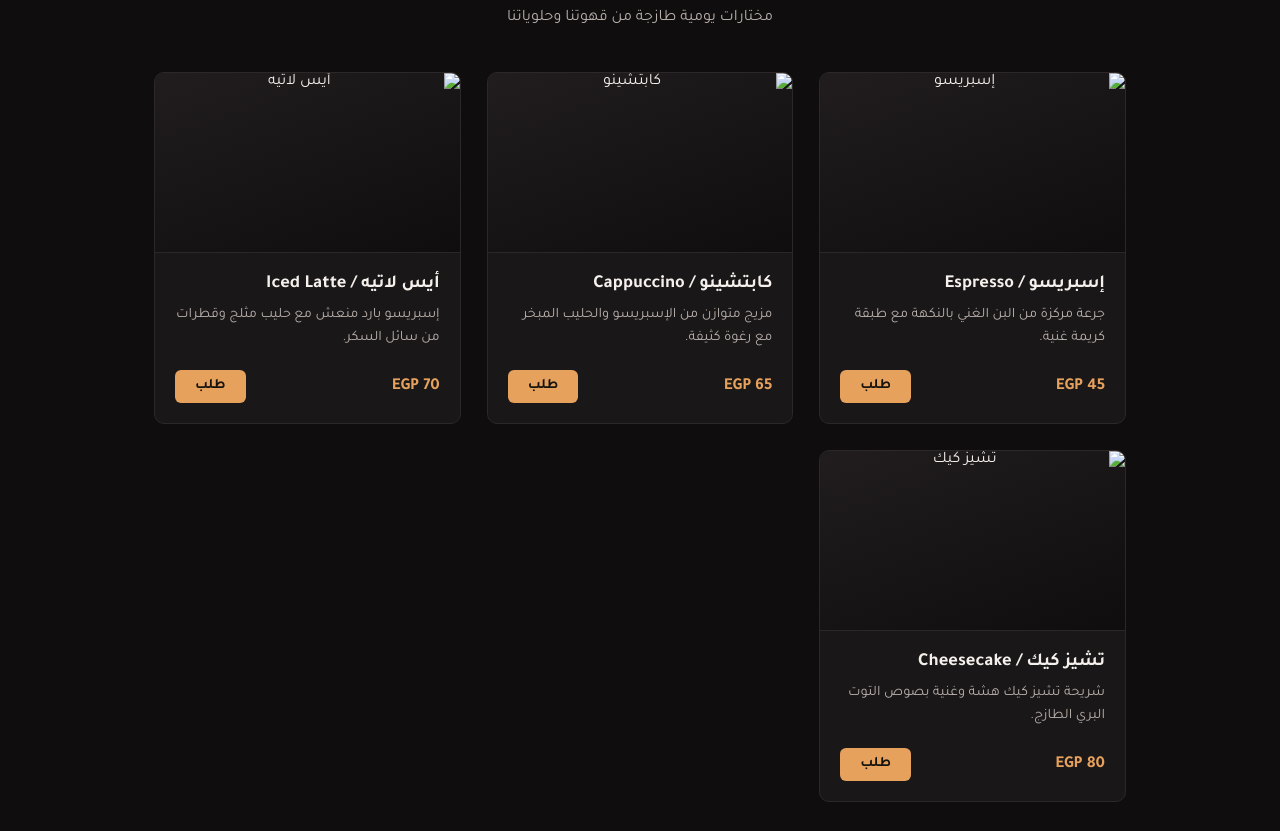
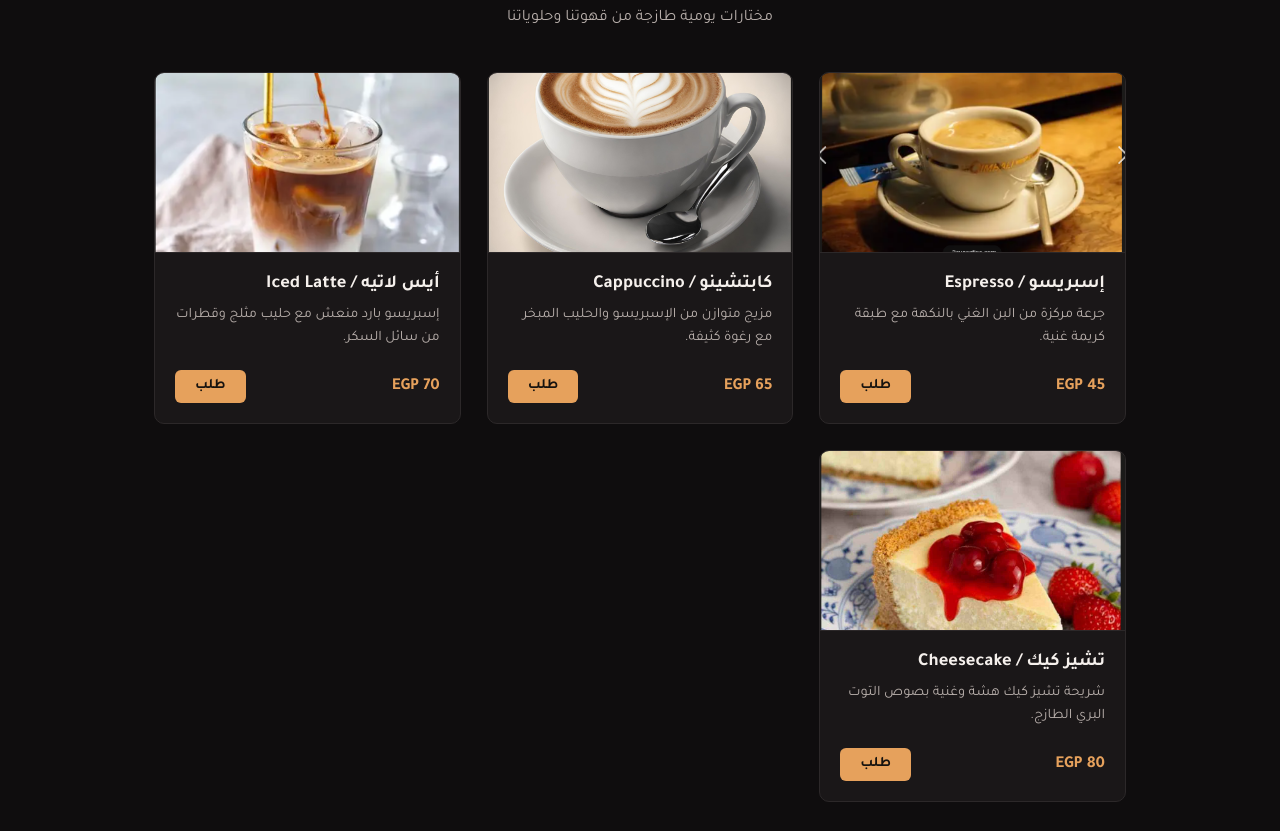
Before and after one commit to Osama-AI-Dev/coffee-shop, a plain HTML site: page menu.html in a window 1280 px wide. Shown: the part 266-1097 px from the top of the page. Drawn offline with Linux system fonts and the light colour scheme.

Commit message:
Add files via upload

```diff
--- a/menu.html
+++ b/menu.html
@@ -28,7 +28,7 @@
 
             <div class="menu-grid">
                 <div class="card">
-                    <div class="card-media"><img src="images/espresso.jpg" alt="إسبريسو"></div>
+                    <div class="card-media"><img src="espresso.jpg" alt="إسبريسو"></div>
                     <div class="card-info">
                         <h3>إسبريسو / Espresso</h3>
                         <p>جرعة مركزة من البن الغني بالنكهة مع طبقة كريمة غنية.</p>
@@ -40,7 +40,7 @@
                 </div>
 
                 <div class="card">
-                    <div class="card-media"><img src="images/cappuccino.jpg" alt="كابتشينو"></div>
+                    <div class="card-media"><img src="cappuccino.jpg" alt="كابتشينو"></div>
                     <div class="card-info">
                         <h3>كابتشينو / Cappuccino</h3>
                         <p>مزيج متوازن من الإسبريسو والحليب المبخر مع رغوة كثيفة.</p>
@@ -52,7 +52,7 @@
                 </div>
 
                 <div class="card">
-                    <div class="card-media"><img src="images/iced-latte.jpg" alt="أيس لاتيه"></div>
+                    <div class="card-media"><img src="iced-latte.jpg" alt="أيس لاتيه"></div>
                     <div class="card-info">
                         <h3>أيس لاتيه / Iced Latte</h3>
                         <p>إسبريسو بارد منعش مع حليب مثلج وقطرات من سائل السكر.</p>
@@ -64,7 +64,7 @@
                 </div>
 
                 <div class="card">
-                    <div class="card-media"><img src="images/cheesecake.jpg" alt="تشيز كيك"></div>
+                    <div class="card-media"><img src="cheesecake.jpg" alt="تشيز كيك"></div>
                     <div class="card-info">
                         <h3>تشيز كيك / Cheesecake</h3>
                         <p>شريحة تشيز كيك هشة وغنية بصوص التوت البري الطازج.</p>
```
Also changed, not shown: cappuccino.jpg (added), cheesecake.jpg (added), espresso.jpg (added), iced-latte.jpg (added).
